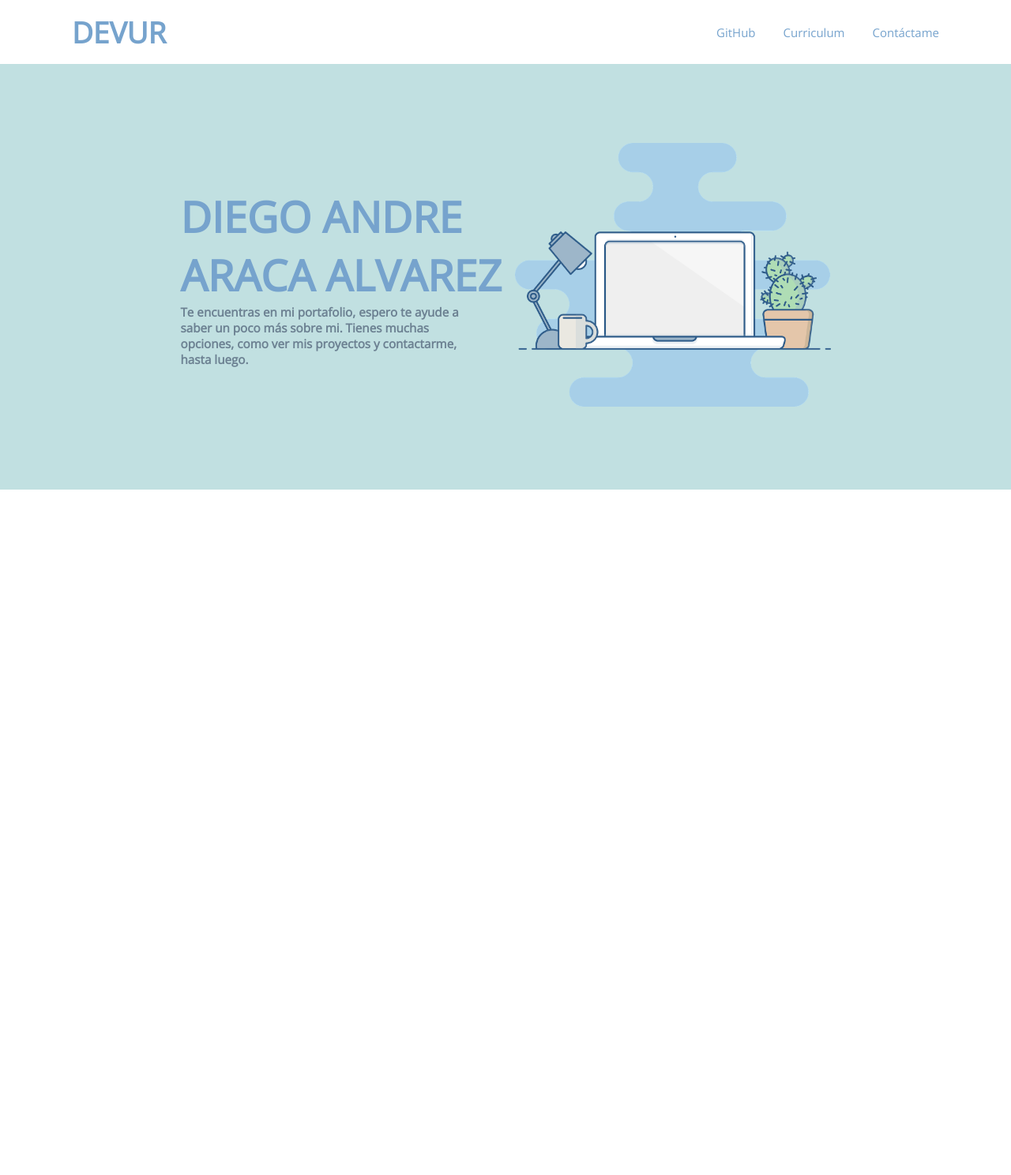
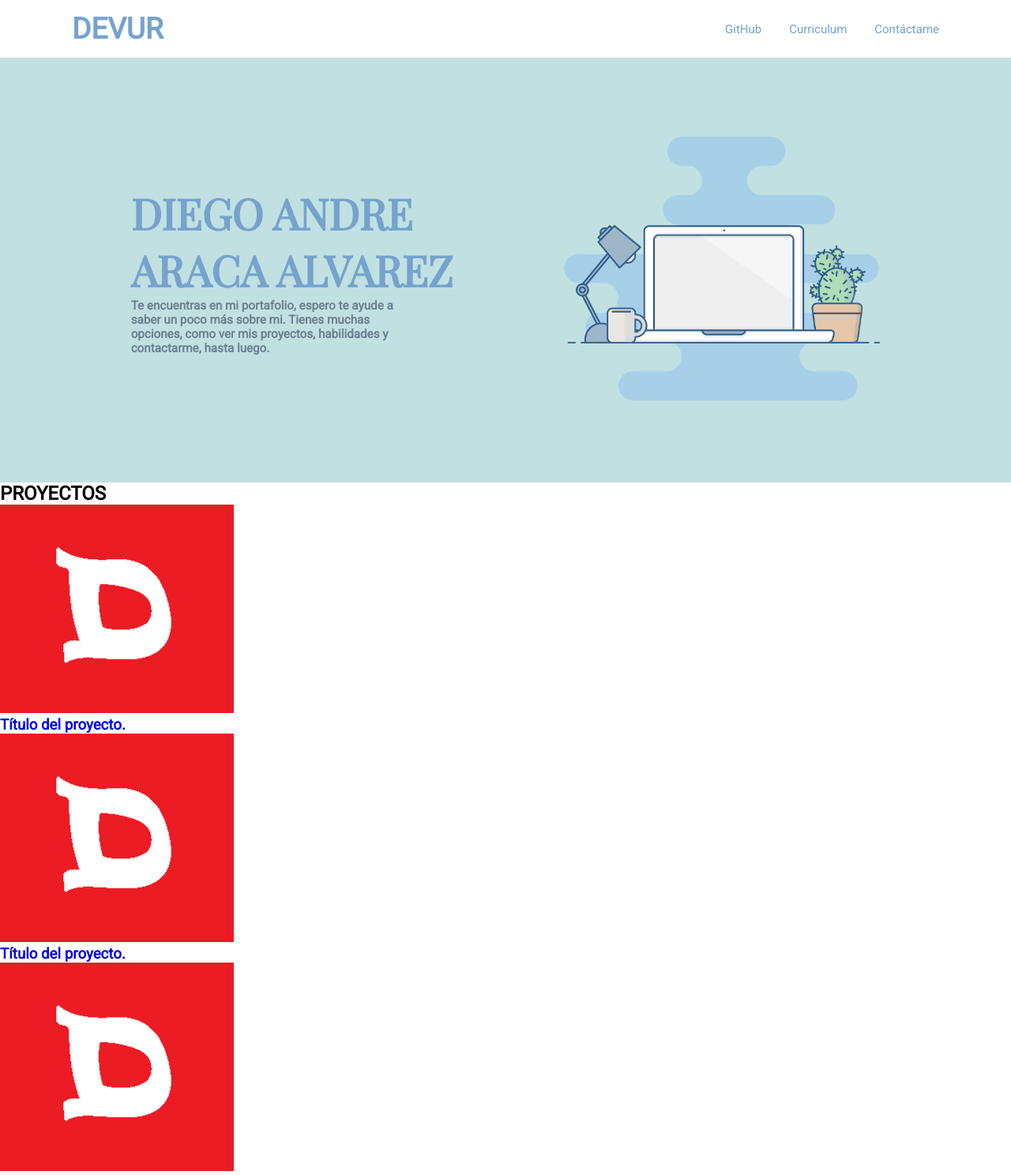
Before and after one commit to DevurCode/devur, a plain HTML site: page index.html in a window 1280 px wide. Shown: the top 1488 px of the page at 79% size. Before the commit the page ends 800 px from the top, so only its background shows below. Drawn offline with nearby package versions, Linux system fonts and the light colour scheme.

Commit message:
Modifique y añadir unos detalles
Modifique la primera parte donde está el nobre y una pequeña descripcion
para que esta se vea un poco más estetica, también intente agregar
las habilidades como html y css, etc. Pero lo dejé como comentario
para modificarlo luego.

Por ultimo agregue 4 "proyectos", como simple ejemplo, para modificarlo
luego.

```diff
--- a/index.html
+++ b/index.html
@@ -5,7 +5,7 @@
     <title>Devur</title>
     <link rel="preconnect" href="https://fonts.googleapis.com">
     <link rel="preconnect" href="https://fonts.gstatic.com" crossorigin>
-    <link href="https://fonts.googleapis.com/css2?family=Open+Sans&display=swap" rel="stylesheet">
+    <link href="https://fonts.googleapis.com/css2?family=Playfair+Display&family=Roboto:wght@100;400&display=swap" rel="stylesheet">
     <link rel="stylesheet" href="style.css">
 </head>
 <body>
@@ -13,7 +13,7 @@
         <div class="cont-header">
             <a href="#"><h1 class="link-logo">DEVUR</h1></a>
             <nav class="links">
-                <a class="cont-link" href="#">GitHub</a>
+                <a class="cont-link" target="_blank" href="https://github.com/DevurCode">GitHub</a>
                 <a class="cont-link" href="#">Curriculum</a>
                 <a class="cont-link" href="#">Contáctame</a>
             </nav>
@@ -21,11 +21,110 @@
     </header>
     <div class="bloque-1">
         <div class="blo1-texto">
-            <div class="titulo-texto"><h1>DIEGO ANDRE</h2></div>
-            <div class="titulo-texto"><h1>ARACA ALVAREZ</h2></div>
-            <div class="texto-texto"><h3>Te encuentras en mi portafolio, espero te ayude a saber un poco más sobre mi. Tienes muchas opciones, como ver mis proyectos y contactarme, hasta luego.</h3></div>
+            <div class="titulo-texto"><h1 class="nombre">DIEGO ANDRE</h2></div>
+            <div class="titulo-texto"><h1 class="nombre">ARACA ALVAREZ</h2></div>
+            <div class="texto-texto"><h3 id="descrip">Te encuentras en mi portafolio, espero te ayude a saber un poco más sobre mi. Tienes muchas opciones, como ver mis proyectos, habilidades y contactarme, hasta luego.</h3></div>
+            <!--<button></button>-->
         </div>
         <div><img class="banner" src="img/laptop-banner.png"></div>
     </div>
+
+    <!--Aca se muestran todos los proyectos-->
+    <div>
+        <h2 id="proyectos">PROYECTOS</h2>
+        <div class="grup-proyectos">
+            <ul class="lista-proyectos">
+                <li class="uni-proyecto">
+                    <a href="#">
+                        <div class="contenedro-imagen">
+                            <img src="img/logo-devur.png" alt="imagne referencial del proyecto.">
+                            <h3>Título del proyecto.</h3>
+                        </div>
+                    </a>
+                </li>
+                <li class="uni-proyecto">
+                    <a href="#">
+                        <div class="contenedro-imagen">
+                            <img src="img/logo-devur.png" alt="imagne referencial del proyecto.">
+                            <h3>Título del proyecto.</h3>
+                        </div>
+                    </a>
+                </li>
+                <li class="uni-proyecto">
+                    <a href="#">
+                        <div class="contenedro-imagen">
+                            <img src="img/logo-devur.png" alt="imagne referencial del proyecto.">
+                            <h3>Título del proyecto.</h3>
+                        </div>
+                    </a>
+                </li>
+                <li class="uni-proyecto">
+                    <a href="#">
+                        <div class="contenedro-imagen">
+                            <img src="img/logo-devur.png" alt="imagne referencial del proyecto.">
+                            <h3>Título del proyecto.</h3>
+                        </div>
+                    </a>
+                </li>
+            </ul>
+        </div>
+    </div>
+
+
+
+    <!--Aca está la parte de habilidades-->
+    <!--
+    <div class="habilidades">
+        <h2 class="txt-habilidades">HABILIDADES</h2>
+        <div class="cont-habilidades">
+            <div class="lenguajes">
+                <h2 class="hab-titu">Lenguajes de Programación</h2>
+                <div class="cont-lenguajes habili">
+                    <div>
+                        <h3>C</h3>
+                        <img src="" alt="">
+                    </div>
+                    <div>
+                        <h3>C++</h3>
+                        <img src="" alt="">
+                    </div>
+                    <div>
+                        <h3>JAVA</h3>
+                        <img src="" alt="">
+                    </div>
+                    <div>
+                        <h3>PYTHON</h3>
+                        <img src="" alt="">
+                    </div>
+                </div>
+            </div>
+            <div class="tecn-web">
+                <h2 class="hab-titu">Tecnologías web</h2>
+                <div class="cont-tecn-web habili">
+                    <div>
+                        <h3>HTML</h3>
+                        <img src="" alt="">
+                    </div>
+                    <div>
+                        <h3>CSS</h3>
+                        <img src="" alt="">
+                    </div>
+                </div>
+            </div>
+            <div class="control-versiones">
+                <h2 class="hab-titu">Control de Versiones</h2>
+                <div class="cont-control-versiones habili">
+                    <div>
+                        <h3>GIT</h3>
+                        <img src="" alt="">
+                    </div>
+                    <div>
+                        <h3>GITHUB</h3>
+                        <img src="" alt="">
+                    </div>
+                </div>
+            </div>
+        </div>
+    </div>-->
 </body>
 </html>
--- a/style.css
+++ b/style.css
@@ -1,5 +1,5 @@
 * {
-    font-family: 'Open Sans', sans-serif;
+    font-family: 'Roboto', sans-serif;
     padding: 0;
     margin: 0;
 }
@@ -47,9 +47,9 @@ header{
 .bloque-1 {
     background-color: rgb(193, 224, 225);
     display: flex;
-    justify-content: center;
-    padding-left: 15%;
-    padding-right: 15%;
+    justify-content: space-evenly;
+    padding-left: 40px;
+    padding-right: 40px;
     padding-top: 100px;
     padding-bottom: 100px;
 }
@@ -64,6 +64,11 @@ header{
 .titulo-texto {
     font-size: 27px;
     color: rgb(118, 163, 205);
+
+}
+
+.nombre {
+    font-family: 'Playfair Display', serif;
 }
 
 .texto-texto {
@@ -72,6 +77,41 @@ header{
     color: rgb(108, 129, 146);
 }
 
+#descrip {
+    font-family: 'Roboto', sans-serif;
+}
+
 .banner {
     width: 400px;
 }
+
+
+/*Esto es para poner las habilidades
+  pero por el momento no*/
+/*
+.habilidades {
+    flex-direction: column;
+    background-color: rgb(234, 234, 234);
+}
+
+.txt-habilidades{
+    text-align: center;
+    font-size: 25px;
+    padding-top: 50px;
+    color: aquamarine;
+}
+
+.cont-habilidades {
+
+    margin-top: 50px;
+    margin-bottom: 50px;
+}
+
+.hab-titu {
+    text-align: center;
+}
+
+.habili {
+    display: flex;
+    justify-content: space-evenly;
+}*/
```
